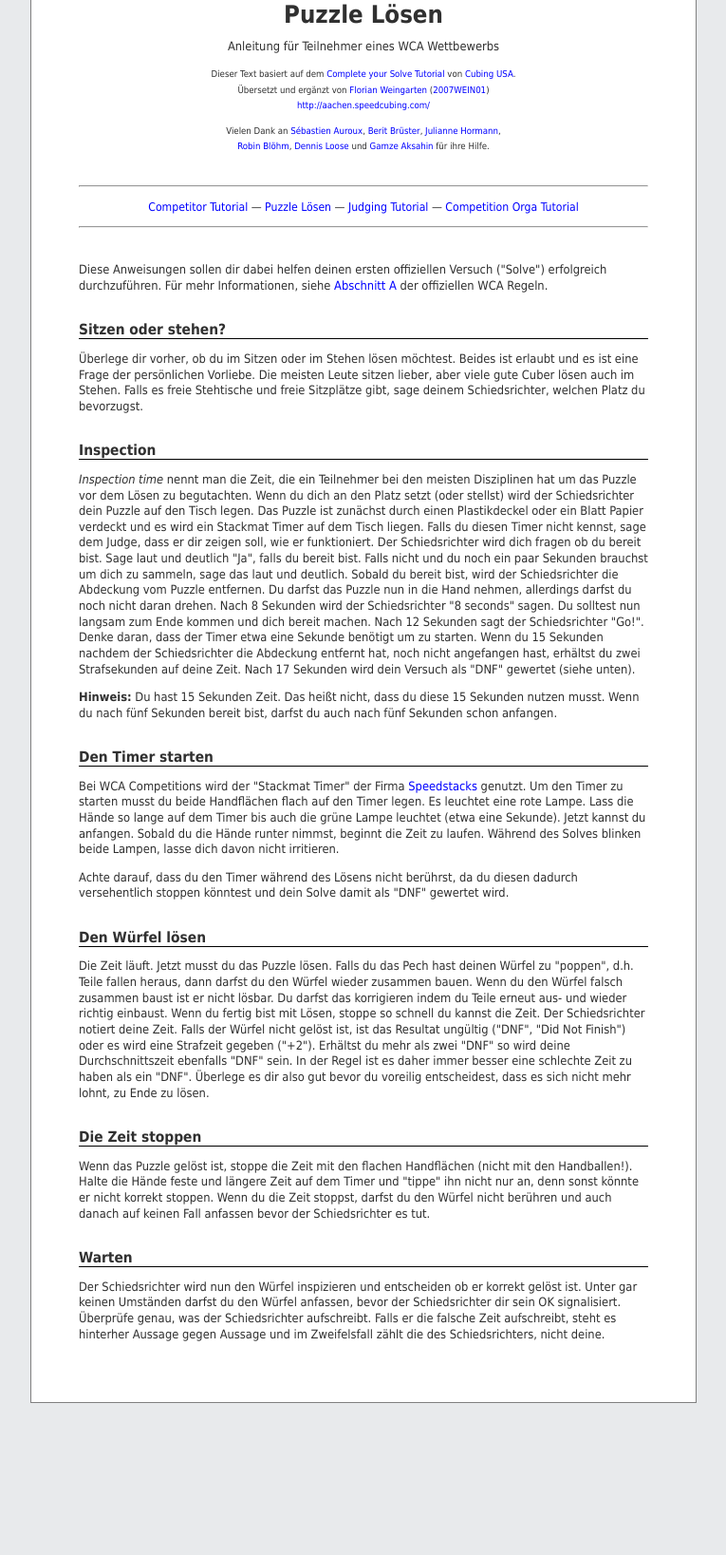
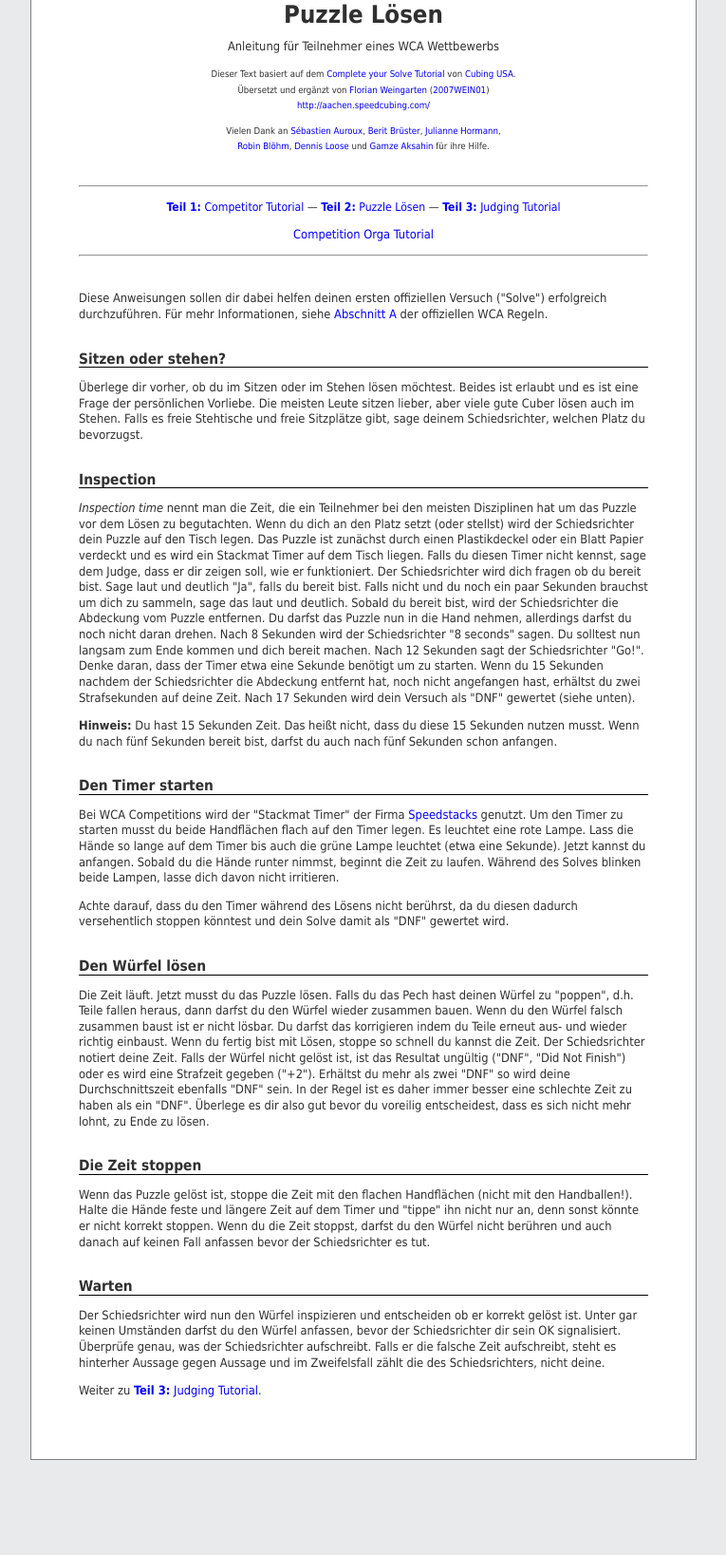
Before and after one commit to fw42/wca-tutorials-german, a PHP site: page /solve.php in a window 1280 px wide. Shown: the part 327-1964 px from the top of the page at 95% size, without its empty margins (257-1022 px from the left). Before the commit the page ends 1804 px from the top, so only its background shows below. Run offline with PHP 8.4, Linux system fonts and the light colour scheme.

Commit message:
Links Basti

```diff
--- a/competitor.php
+++ b/competitor.php
@@ -176,4 +176,8 @@ viel Spaß hat und locker drauf ist, wird gleichzeitig bessere Zeiten
 machen.
 </p>
 
+<p>
+Weiter zu <a href="solve.php"><b>Teil 2:</b> Puzzle Lösen</a>.
+</p>
+
 <? include "footer.php" ?>
--- a/menu.php
+++ b/menu.php
@@ -1,7 +1,8 @@
 <br/>
 <hr/>
 <p align="center" style="font-size: 95%">
-<a href="competitor.php">Competitor Tutorial</a>&nbsp;&mdash;&nbsp;<a href="solve.php">Puzzle Lösen</a>&nbsp;&mdash;&nbsp;<a href="judging.php">Judging Tutorial</a>&nbsp;&mdash;&nbsp;<a href="competition.php">Competition Orga Tutorial</a>
+<a href="competitor.php"><b>Teil 1:</b> Competitor Tutorial</a>&nbsp;&mdash;&nbsp;<a href="solve.php"><b>Teil 2:</b> Puzzle Lösen</a>&nbsp;&mdash;&nbsp;<a href="judging.php"><b>Teil 3:</b> Judging Tutorial</a>
 </p>
+<p align="center"><a href="competition.php">Competition Orga Tutorial</a></p>
 <hr/>
 <br/>
--- a/solve.php
+++ b/solve.php
@@ -131,4 +131,8 @@ Aussage gegen Aussage und im Zweifelsfall zählt die des Schiedsrichters,
 nicht deine.
 </p>
 
+<p>
+Weiter zu <a href="judging.php"><b>Teil 3:</b> Judging Tutorial</a>.
+</p>
+
 <? include "footer.php" ?>
```
